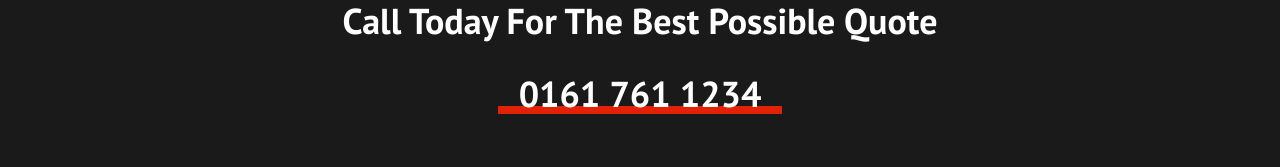
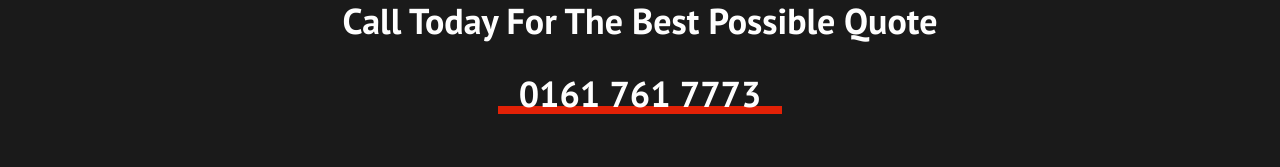
Before and after one commit to BenC0/direct-car-rentals, a Next.js app: page / in a window 1280 px wide. Shown: the part 205-372 px from the top of the page. Built offline with nearby package versions, Linux system fonts and the light colour scheme.

Commit message:
Updated phone number in Hero

```diff
--- a/src/app/modules/hero/index.js
+++ b/src/app/modules/hero/index.js
@@ -7,7 +7,7 @@ export function Hero() {
             <div className={`${styles.HeroContent} content column a-center`}>
                 <h2 className={`${styles.HeroText} ${ptsans.className}`}>Price Match Guarantee*</h2>
                 <h3 className={`${styles.HeroText} ${ptsans.className}`}>Call Today For The Best Possible Quote</h3>
-                <a className={`${styles.HeroText} ${styles.HeroTextLink} ${ptsans.className}`} href="tel:01617980000"><span>0161 761 1234</span></a>
+                <a className={`${styles.HeroText} ${styles.HeroTextLink} ${ptsans.className}`} href="tel:01617617773"><span>0161 761 7773</span></a>
             </div>
         </div>
     )
```
